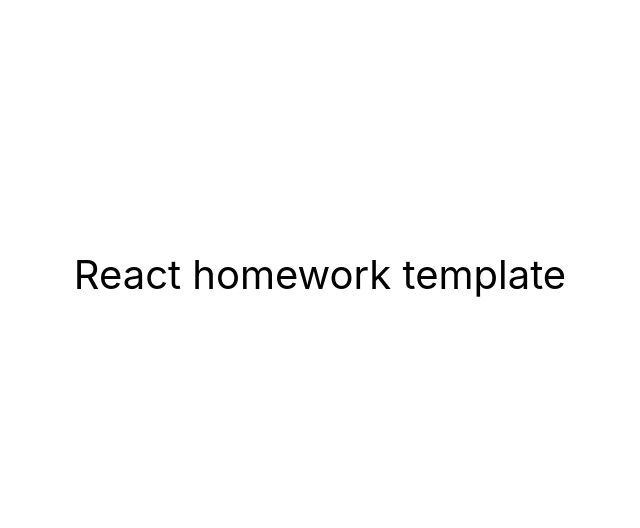
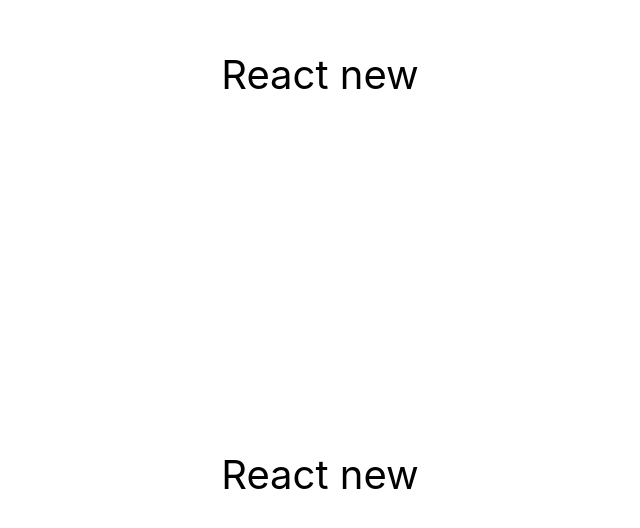
Before and after one commit to yurii-kovalchuk/goit-react-hw-01-components, a React (Create React App) app: page / in a window 1280 px wide. Shown: the part 126-654 px from the top of the page, without its empty margins (320-960 px from the left). Built offline with nearby package versions, Linux system fonts and the light colour scheme.

Commit message:
initial commit

```diff
--- a/package.json
+++ b/package.json
@@ -1,8 +1,8 @@
 {
-  "name": "react-homework-template",
+  "name": "goit-react-hw-01-components",
   "version": "0.1.0",
   "private": true,
-  "homepage": "https://goitacademy.github.io/react-homework-template/",
+  "homepage": "https://yurii-kovalchuk.github.io/goit-react-hw-01-components/",
   "dependencies": {
     "@testing-library/jest-dom": "^5.16.3",
     "@testing-library/react": "^12.1.4",
--- a/src/components/App.jsx
+++ b/src/components/App.jsx
@@ -1,8 +1,9 @@
 export const App = () => {
   return (
+    <>
     <div
       style={{
-        height: '100vh',
+        height: '50vh',
         display: 'flex',
         justifyContent: 'center',
         alignItems: 'center',
@@ -10,7 +11,21 @@
         color: '#010101'
       }}
     >
-      React homework template
+      React new
     </div>
+    <div
+      style={{
+        height: '50vh',
+        display: 'flex',
+        justifyContent: 'center',
+        alignItems: 'center',
+        fontSize: 40,
+        color: '#010101'
+      }}
+    >
+      React new
+    </div>
+    </>
   );
+
 };
```
Also changed, not shown: 1 other file (tests, documents, lock files or other folders).
